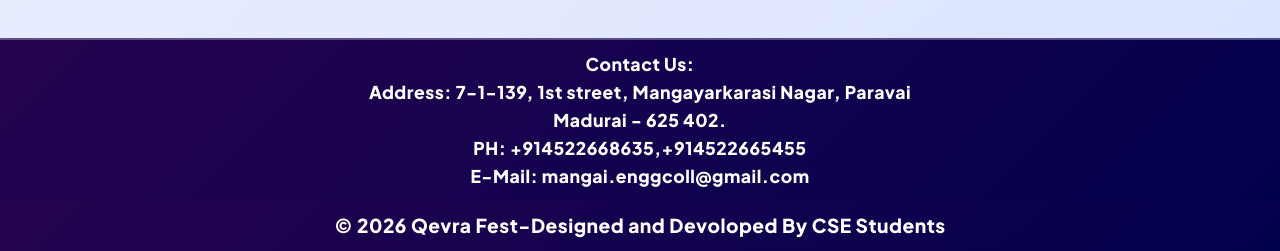
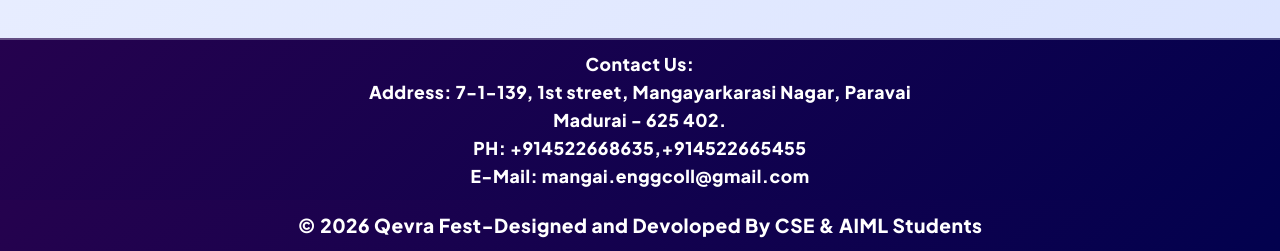
Before and after one commit to qevramce/qevra-26, a plain HTML site: page index.html in a window 1280 px wide. Shown: the part 2775-3026 px from the top of the page. Drawn offline with Linux system fonts and the light colour scheme.

Commit message:
Update index.html

```diff
--- a/index.html
+++ b/index.html
@@ -516,7 +516,7 @@
     </footer>
     <footer class="footer2">
         <div class="footer-content2">
-            <p>© 2026 Qevra Fest-Designed and Devoloped By CSE Students </p>
+            <p>© 2026 Qevra Fest-Designed and Devoloped By CSE & AIML Students </p>
         </div>
     </footer>
 
```
